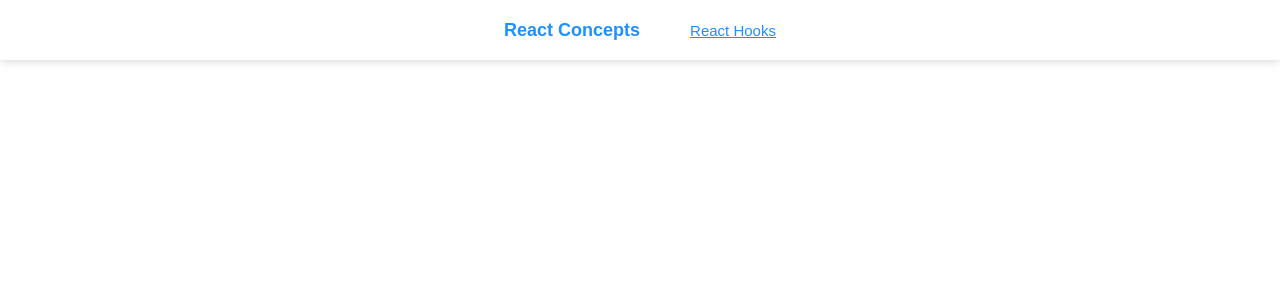
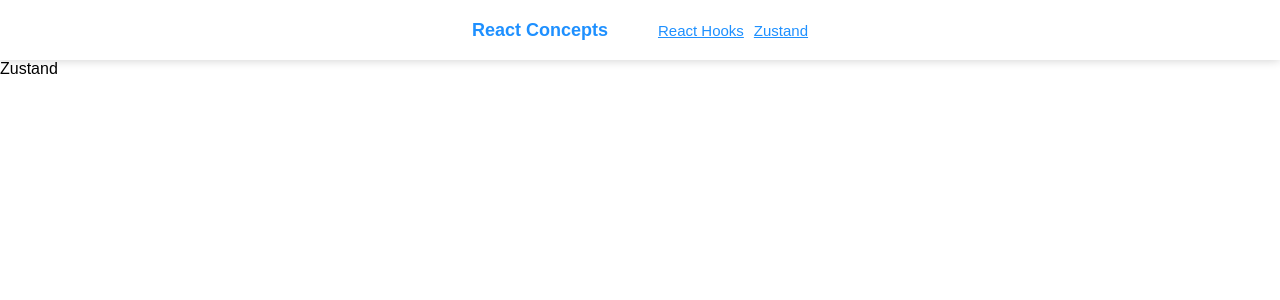
Before and after one commit to davidBilson/ReactConcepts, a React (Vite) app: page /zustand in a window 1280 px wide. Shown: the top 300 px of the page. Built offline with nearby package versions, Linux system fonts and the light colour scheme.

Commit message:
created and added zustand to routes

```diff
--- a/package.json
+++ b/package.json
@@ -13,7 +13,8 @@
     "axios": "^1.6.7",
     "react": "^18.2.0",
     "react-dom": "^18.2.0",
-    "react-router-dom": "^6.22.1"
+    "react-router-dom": "^6.22.1",
+    "zustand": "^4.5.1"
   },
   "devDependencies": {
     "@types/react": "^18.2.55",
--- a/src/App.jsx
+++ b/src/App.jsx
@@ -2,6 +2,7 @@ import React from 'react'
 import NavBar from './layout/NavBar/NavBar'
 import { Route, Routes } from 'react-router-dom'
 import ReactHooks from './concepts/reacthooks/ReactHooks'
+import Zustand from './concepts/zustand/Zustand'
 
 const App = () => {
   return (
@@ -9,6 +10,7 @@ const App = () => {
       <NavBar />
       <Routes>
         <Route path='/' element={<ReactHooks />}></Route>
+        <Route path='/zustand' element={<Zustand />}></Route>
       </Routes>
     </>
   )
--- /dev/null
+++ b/src/concepts/zustand/Zustand.jsx
@@ -0,0 +1,9 @@
+import React from 'react'
+
+const Zustand = () => {
+  return (
+    <div>Zustand</div>
+  )
+}
+
+export default Zustand
--- a/src/layout/NavBar/NavBar.jsx
+++ b/src/layout/NavBar/NavBar.jsx
@@ -7,6 +7,7 @@ const NavBar = () => {
         <div className={style.logo}>React Concepts</div>
         <div className={style.navLinks}>
             <NavLink to='/'>React Hooks</NavLink>
+            <NavLink to='/zustand'>Zustand</NavLink>
         </div>
     </nav>
   )
```
Also changed, not shown: 1 other file (tests, documents, lock files or other folders).
